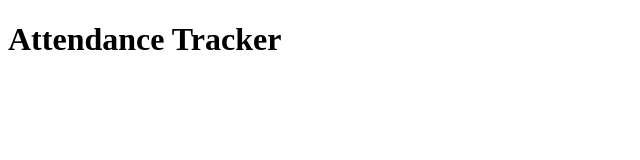
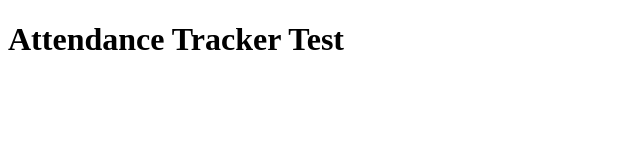
Before and after one commit to CareerAshokV/AttendanceTracker, a plain HTML site: page index.html in a window 1280 px wide. Shown: the full height of the page, 0-640 px from the left. Drawn offline with Linux system fonts and the light colour scheme.

Commit message:
Latest Attendance Tracker code

```diff
--- a/index.html
+++ b/index.html
@@ -6,6 +6,6 @@
 	<title>Attendance Tracker</title>
 </head>
 <body>
-	<h1>Attendance Tracker</h1>
+	<h1>Attendance Tracker Test</h1>
 </body>
 </html>
```
